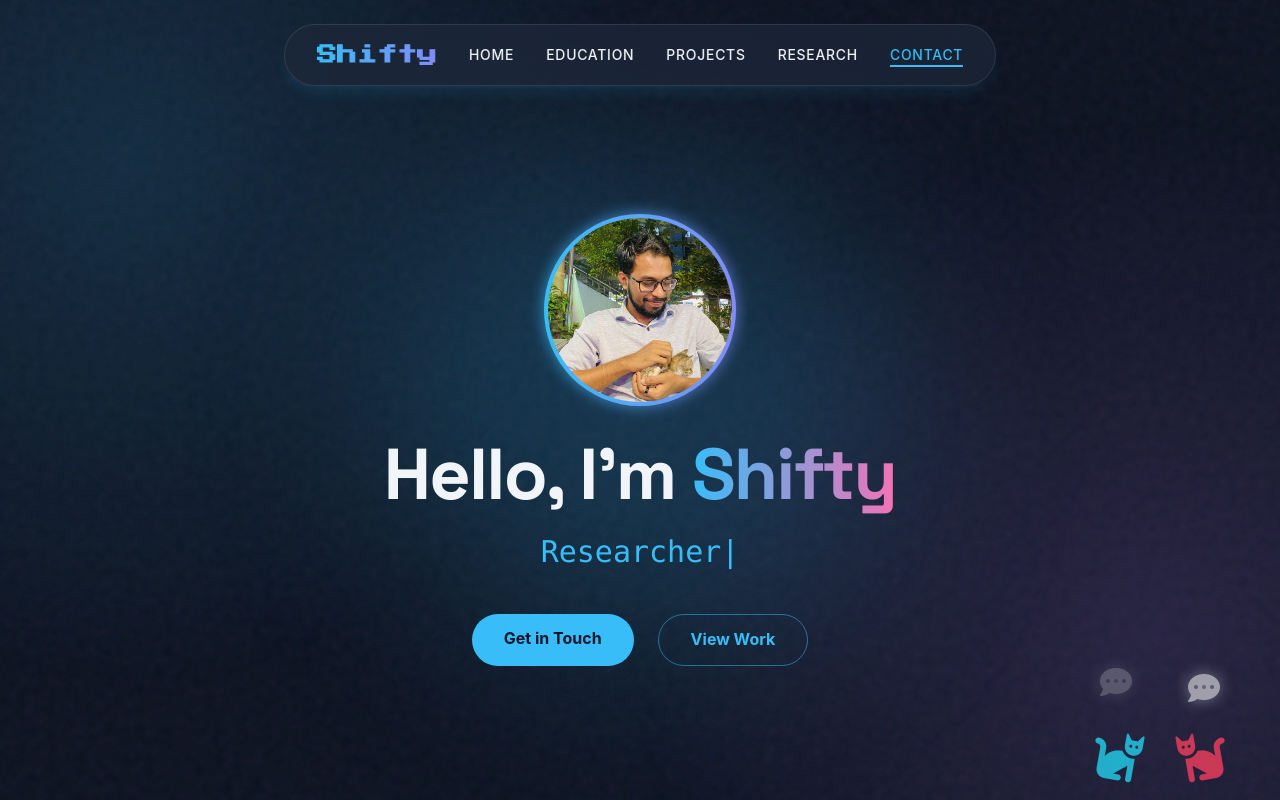
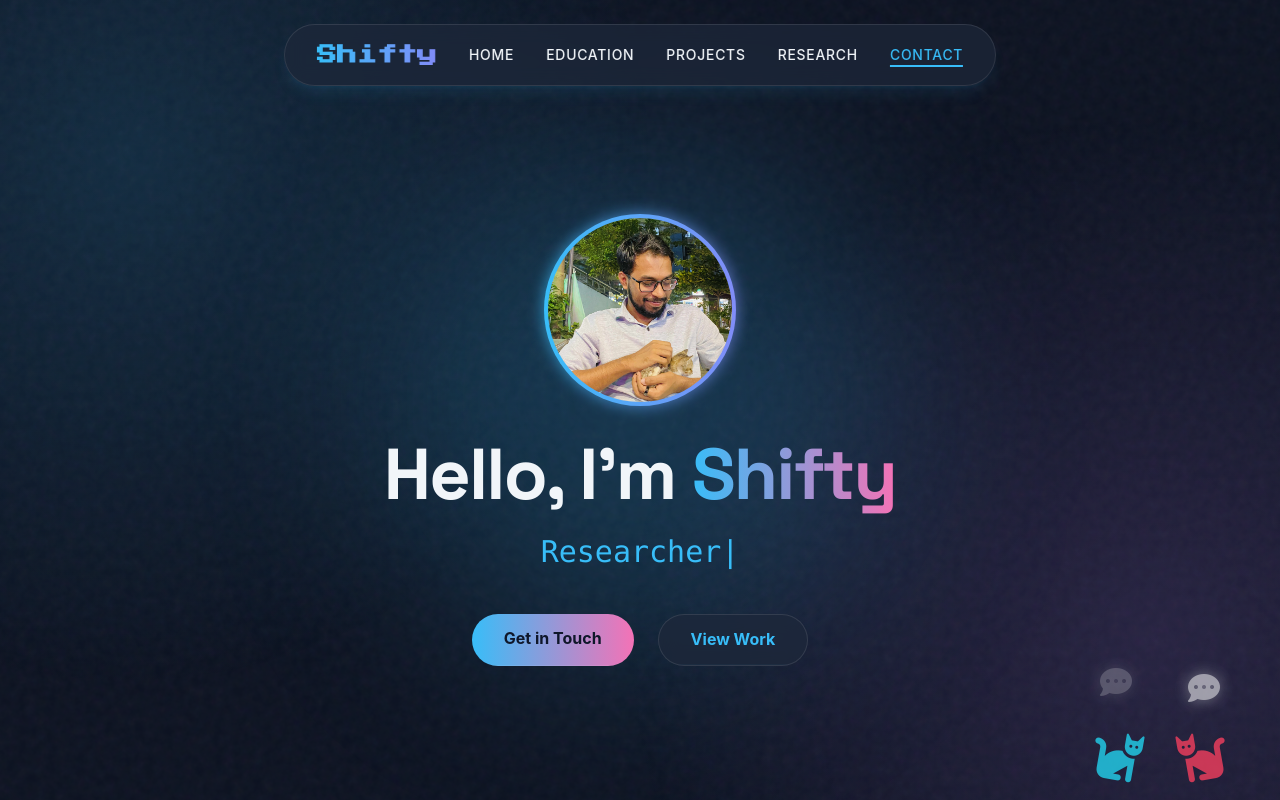
Before and after one commit to Shifty404/shifty404.github.io, a React (Vite) app: page / in a window 1280 px wide. Shown: the top 800 px of the page. Built offline with nearby package versions, Linux system fonts and the light colour scheme.

Commit message:
Update 1.02

```diff
--- a/src/components/Hero.jsx
+++ b/src/components/Hero.jsx
@@ -71,16 +71,18 @@ const Hero = () => {
           <a
             href="#contact"
             onClick={(e) => handleNavClick(e, '#contact')}
-            className="px-8 py-3 rounded-full bg-primary text-background font-bold hover:bg-cyan-300 hover:shadow-[0_0_20px_rgba(34,211,238,0.5)] transition-all duration-300 hover:-translate-y-1"
+            className="group relative px-8 py-3 rounded-full bg-gradient-to-r from-primary to-accent text-background font-bold overflow-hidden transition-all duration-300 hover:scale-105 hover:shadow-[0_0_20px_rgba(34,211,238,0.6)]"
           >
-            Get in Touch
+            <span className="relative z-10 group-hover:text-white transition-colors duration-300">Get in Touch</span>
+            <div className="absolute inset-0 bg-white/20 translate-y-full group-hover:translate-y-0 transition-transform duration-300"></div>
           </a>
           <a
             href="#projects"
             onClick={(e) => handleNavClick(e, '#projects')}
-            className="px-8 py-3 rounded-full bg-transparent border border-primary/50 text-primary font-bold hover:bg-primary/10 hover:border-primary hover:shadow-[0_0_20px_rgba(34,211,238,0.2)] transition-all duration-300 hover:-translate-y-1"
+            className="group relative px-8 py-3 rounded-full glass border border-primary/30 text-primary font-bold overflow-hidden transition-all duration-300 hover:scale-105 hover:border-primary hover:shadow-[0_0_20px_rgba(34,211,238,0.2)]"
           >
-            View Work
+            <span className="relative z-10 group-hover:text-accent transition-colors duration-300">View Work</span>
+            <div className="absolute inset-0 bg-primary/10 translate-y-full group-hover:translate-y-0 transition-transform duration-300"></div>
           </a>
         </div>
       </div>
--- a/src/components/Projects.jsx
+++ b/src/components/Projects.jsx
@@ -64,7 +64,7 @@ const Projects = () => {
               href={project.link}
               target="_blank"
               rel="noopener noreferrer"
-              className="inline-flex items-center gap-2 text-text font-semibold hover:text-primary transition-colors group/link"
+              className="relative z-10 inline-flex items-center gap-2 text-text font-semibold hover:text-primary transition-colors group/link"
             >
               <i className="fab fa-github text-xl"></i>
               <span className="group-hover/link:translate-x-1 transition-transform">View Code</span>
```
